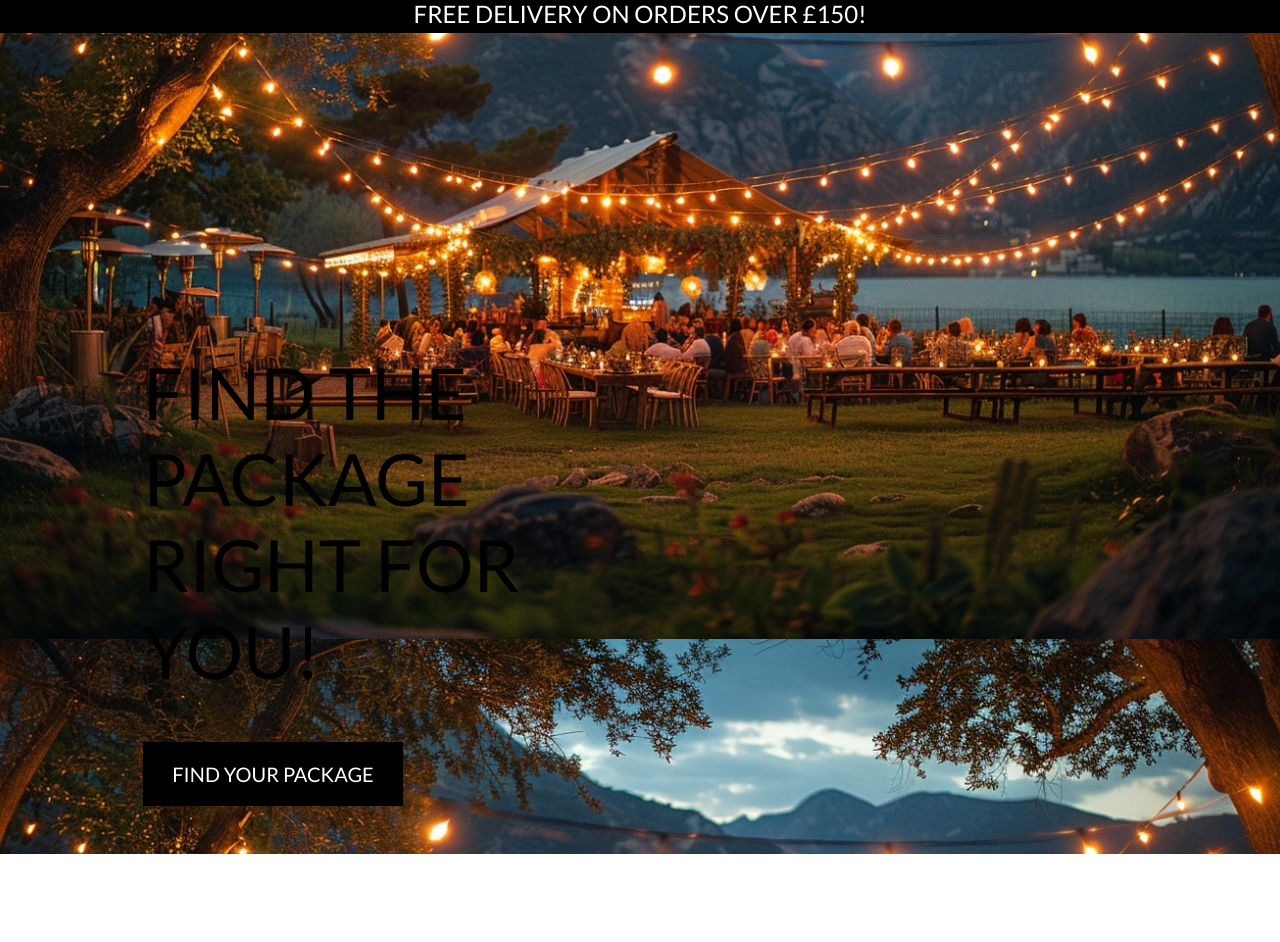
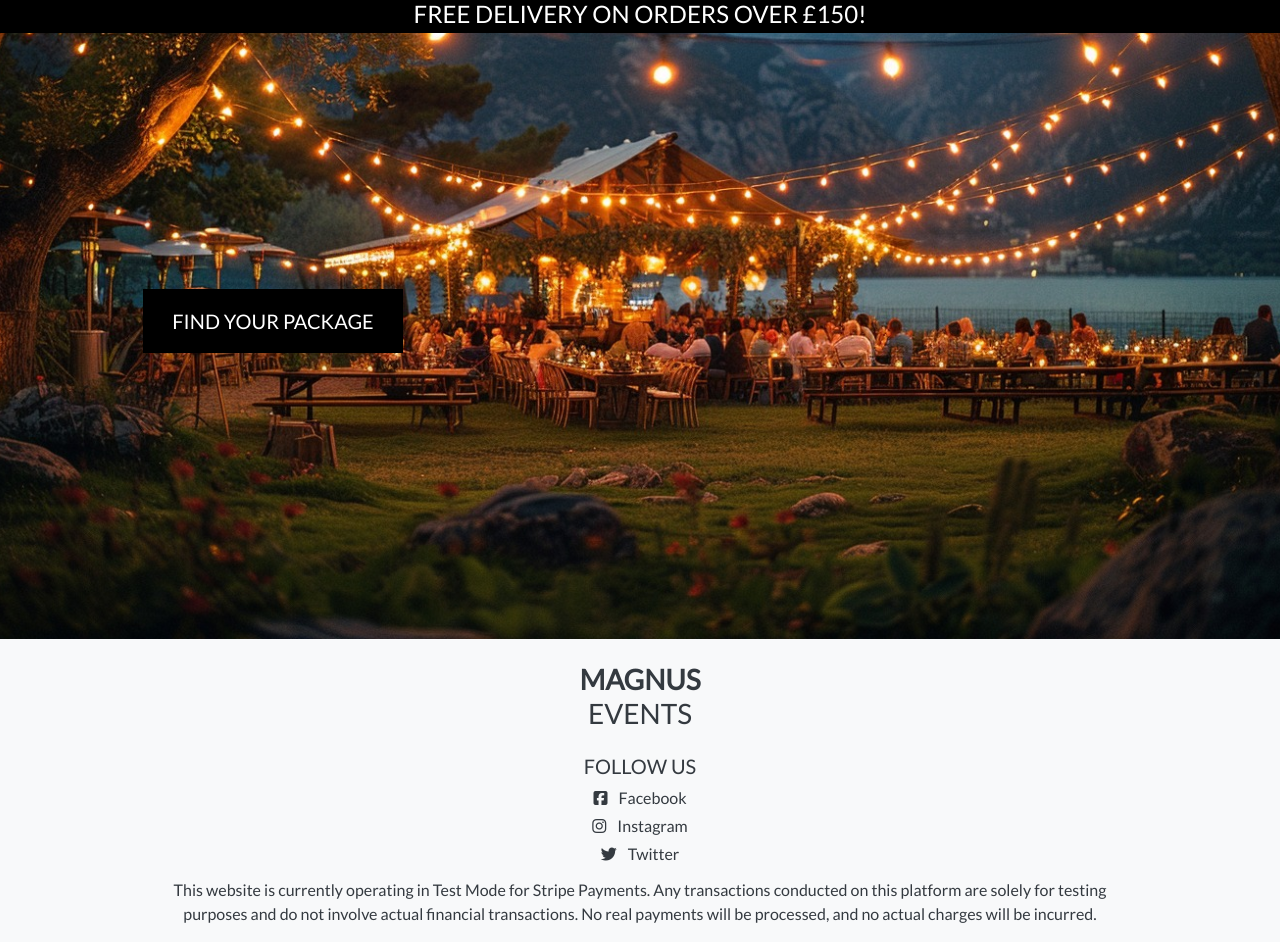
Before and after one commit to Nick8735/magnus_events_v1, a Django app: page / in a window 1280 px wide. Shown: the part 161-1103 px from the top of the page. Before the commit the page ends 1015 px from the top, so only its background shows below. Run offline with Django 3.2, Linux system fonts and the light colour scheme; some libraries are stand-ins or nearby versions.

Commit message:
added footer

```diff
--- a/home/templates/home/index.html
+++ b/home/templates/home/index.html
@@ -13,9 +13,6 @@
     <div class="container h-100">
         <div class="row h-100">
             <div class="col-7 col-md-6 my-auto">
-                <h1 class="display-3 logo-font text-black">
-                   <br><br><br><br> Find the package right for you!
-                </h1>
                 <div class="my-5">
                     <h4>
                         <a href="{% url 'products' %}" class="shop-now-button btn btn-lg rounded-0 text-uppercase py-3">Find Your Package</a>
--- /dev/null
+++ b/products/templates/products/includes/footer.html
@@ -0,0 +1,52 @@
+<footer class="footer m-0 p-0 bg-light">
+    <div class="container py-3">
+        <div class="row">
+            <div class="col-12">
+                <div class="col-12 mx-0 py-1 py-lg-0 text-center">
+                    <a href="{% url 'home' %}" class="nav-link text-center">
+                        <h3 class="logo-font text-dark my-0"><strong>Magnus</strong><br>Events</h3>
+                    </a>
+                </div>
+            </div>
+        </div>
+    </div>
+    <div class="container">
+        <div class="row">
+            <div class="col-12 col-md-6 offset-md-3 text-center">
+                <h5 class="text-dark">FOLLOW US</h5>
+                <div class="col p-0 mb-1">
+                    <a href="https://www.facebook.com/" class="text-decoration-none" target="_blank" rel="noopener"
+                        aria-label="Follow us on Facebook">
+                        <i class="fab fa-facebook-square text-dark" aria-hidden="true"></i>
+                        <span class="text-dark pl-2">Facebook</span>
+                    </a>
+                </div>
+                <div class="col p-0 mb-1">
+                    <a href="https://www.instagram.com/" class="text-decoration-none" target="_blank" rel="noopener"
+                        aria-label="Follow us on Instagram">
+                        <i class="fab fa-instagram text-dark" aria-hidden="true"></i>
+                        <span class="text-dark pl-2">Instagram</span>
+                    </a>
+                </div>
+                <div class="col p-0 mb-1">
+                    <a href="https://twitter.com/?lang=en" class="text-decoration-none" target="_blank" rel="noopener"
+                        aria-label="Follow us on Twitter">
+                        <i class="fab fa-twitter text-dark" aria-hidden="true"></i>
+                        <span class="text-dark pl-2">Twitter</span>
+                    </a>
+                </div>
+            </div>
+        </div>
+    </div>
+    <div class="container">
+        <div class="row mt-2">
+            <div class="col-12 text-center">
+                <p class="text-dark">
+                    This website is currently operating in Test Mode for Stripe Payments. Any transactions conducted on
+                    this platform are solely for testing purposes and do not involve actual financial transactions. No
+                    real payments will be processed, and no actual charges will be incurred.
+                </p>
+            </div>
+        </div>
+    </div>
+</footer>
--- a/templates/base.html
+++ b/templates/base.html
@@ -135,7 +135,7 @@
 
     {% block content %}
     {% endblock %}
-
+    {% include 'products/includes/footer.html' %}
     {% block postloadjs %}
     <script type="text/javascript">
         $('.toast').toast('show');
```
